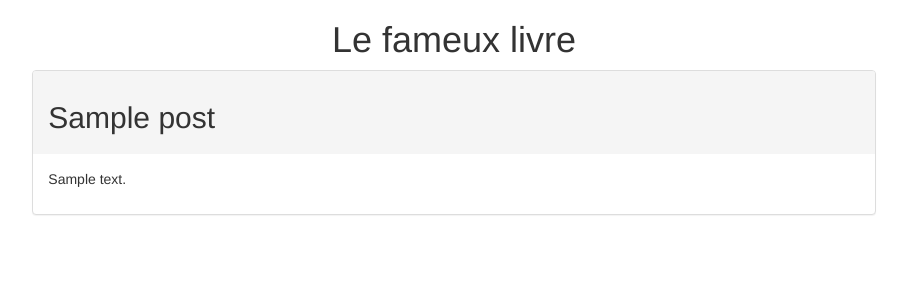
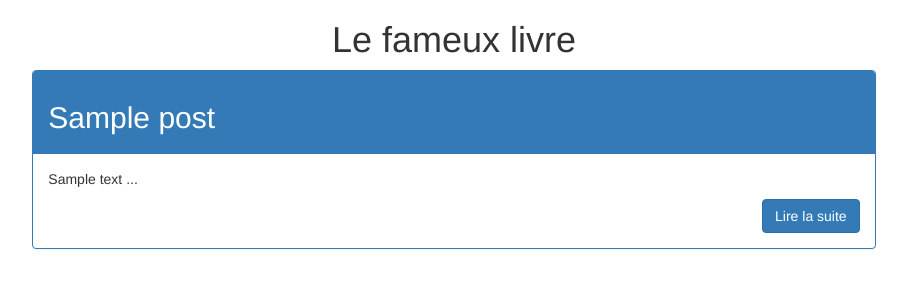
Before and after one commit to 0barty0/projet_4, a PHP site: page / in a window 1280 px wide. Shown: the top 300 px of the page, without its empty margins (186-1093 px from the left). Run offline with PHP 8.4, Linux system fonts and the light colour scheme; tables that the repository leaves empty or names only in its code hold one stand-in row (values such as "Sample post"); some libraries are stand-ins or nearby versions.

Commit message:
Add post except for list posts

```diff
--- a/model/frontend.php
+++ b/model/frontend.php
@@ -3,7 +3,7 @@ function getPosts()
 {
     $db = dbConnect();
 
-    $req = $db->query('SELECT id, title, content, DATE_FORMAT(creation_date, \'%d/%m/%Y à %Hh%imin%ss\') AS creation_date_fr FROM posts ORDER BY creation_date DESC');
+    $req = $db->query('SELECT id, title, content, DATE_FORMAT(creation_date, \'%d/%m/%Y à %Hh%imin%ss\') AS creation_date_fr FROM posts ORDER BY creation_date');
 
     return $req;
 }
--- a/view/frontend/lists_posts.php
+++ b/view/frontend/lists_posts.php
@@ -6,15 +6,21 @@ ob_start();
 <h1>Le fameux livre</h1>
 <?php
   while ($post=$req->fetch()) {
-      ?>
+      $content = $post['content'];
+      if (preg_match('/^.{1,250}\b/su', $content, $match)) {
+          $except = $match[0];
+      } ?>
       <div class="row">
         <div class="panel-group col-md-8 col-md-offset-2">
-          <div class="panel panel-default">
+          <div class="panel panel-primary">
             <div class="panel-heading">
               <h2><?= $post['title'] ?></h2>
             </div>
             <div class="panel-body">
-              <p><?= $post['content'] ?></p>
+              <p><?= nl2br($except) ?> ...</p>
+              <div class="text-right">
+                <a href="#" class="btn btn-primary">Lire la suite</a>
+              </div>
             </div>
           </div>
         </div>
```
